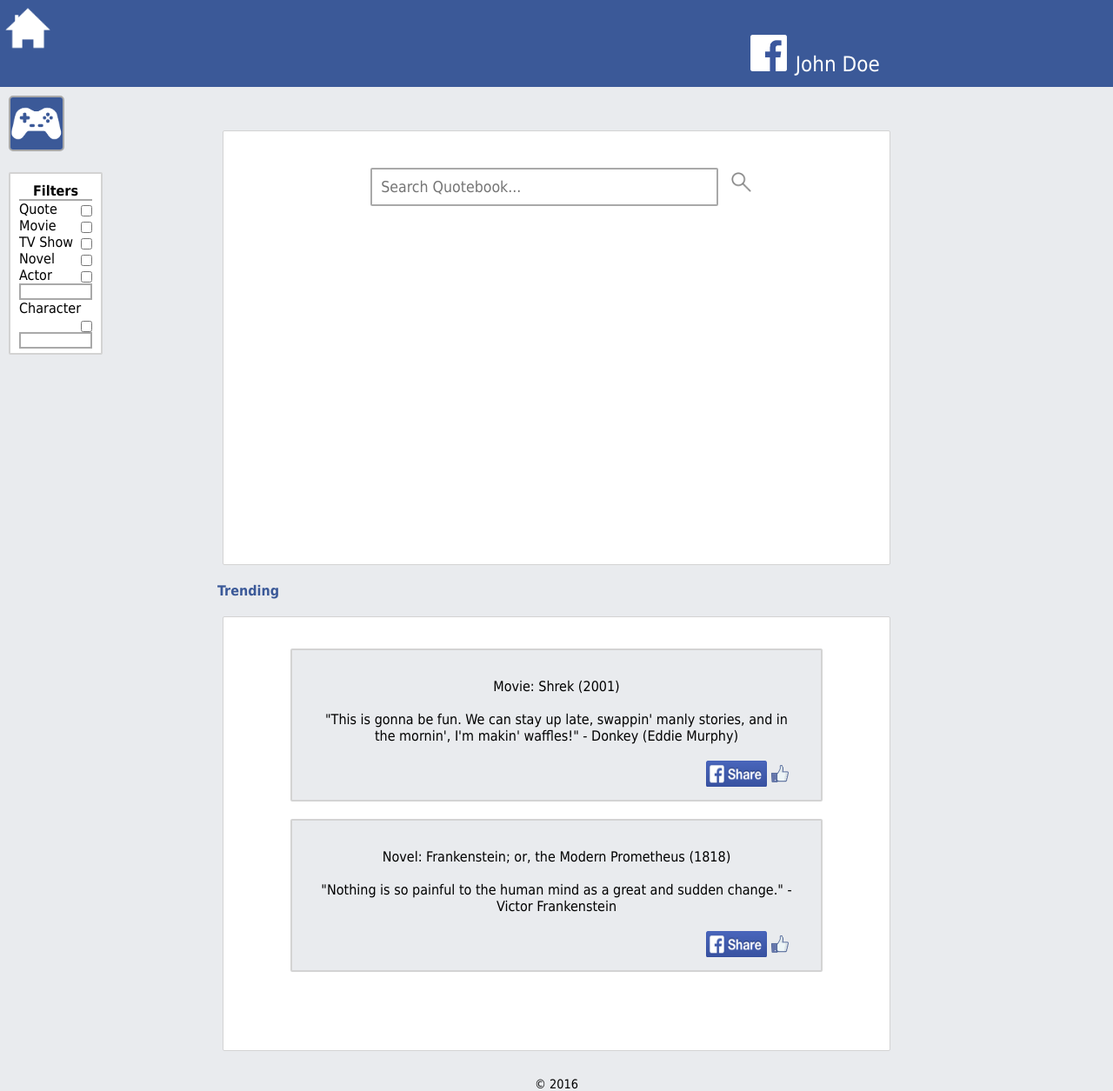
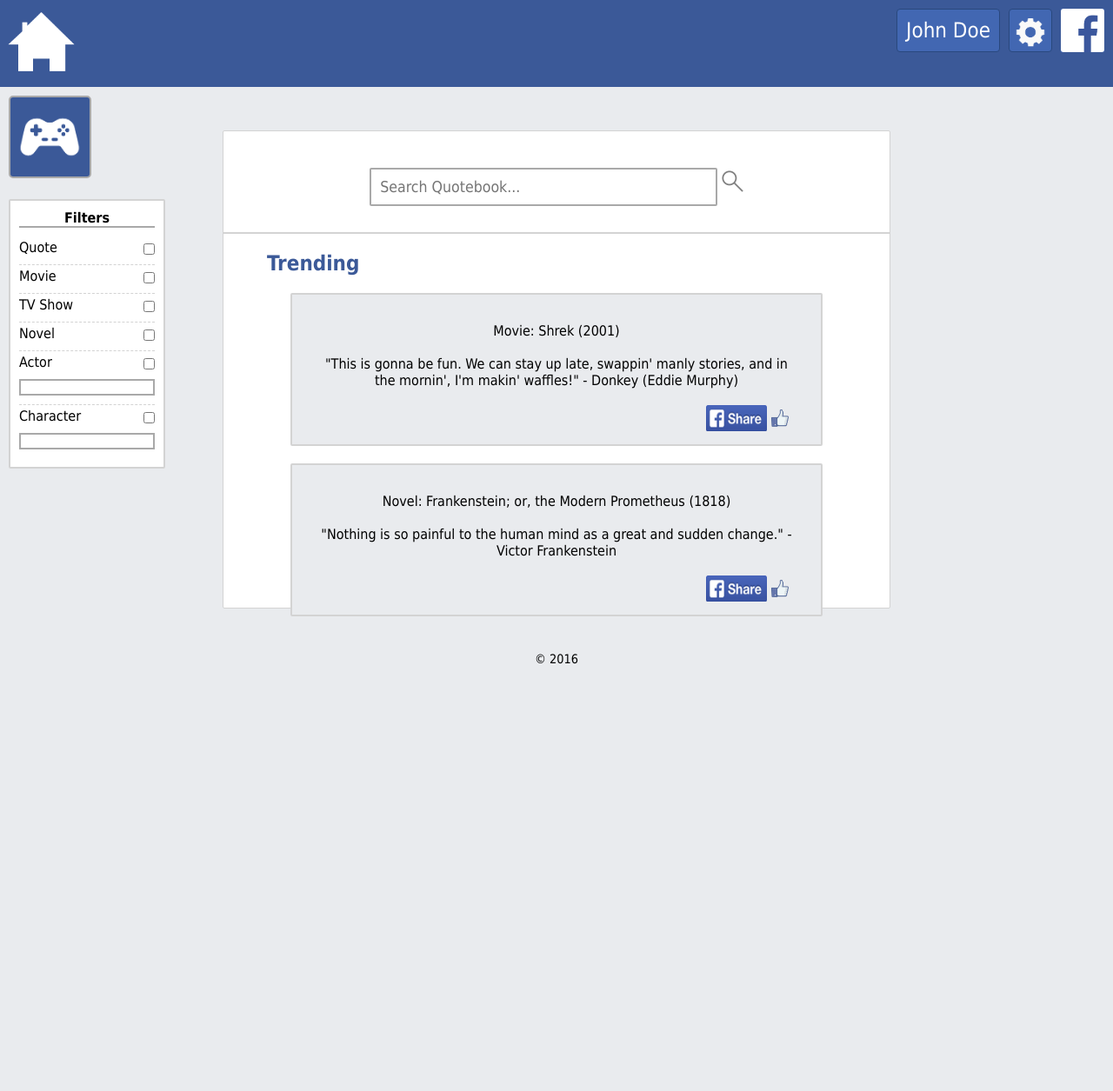
Before and after one commit to dannye/quotebook, a PHP site: page /html/home.html in a window 1280 px wide. Shown: the whole page at 87% size. After the commit the page ends 764 px from the top, so only its background shows below. Run offline with PHP 8.4, Linux system fonts and the light colour scheme.

Commit message:
Clean up  * clean up filter box  * move trending to main div  * clean up header

```diff
--- a/css/home.css
+++ b/css/home.css
@@ -1,18 +1,4 @@
-#page-home {
-	width: 60%;
-	min-width: 500px;
-	min-height: calc(100vh - 300px);
-	text-align: center;
-	border: 1px solid lightgray;
-	border-radius: 2px;
-	margin: 50px auto;
-	margin-bottom: 20px;
-	height: 13rem;
-	background-color: white;
-	padding: 2rem 0;
-}
-
-#page-home input#search {
+#page input#search {
 	color: black;
 	background-color: white;
 	border: 2px solid darkgray;
@@ -20,15 +6,18 @@
 	text-align: left;
 	min-width: 400px;
 	font-size: 1.1rem;
-	margin: 10px;
+	margin-top: 10px;
+	margin-bottom: 30px;
 	padding: 10px;
 }
 
 #trending-title {
 	color: rgb(59, 89, 152);
 	text-align: left;
-	background: rgb(233, 235, 238);
-	padding-left: 250px;
+	background: inherit;
+	padding-top: 20px;
+	padding-left: 50px;
+	border-top: 2px solid lightgray;
 }
 
 .fb-like {
@@ -45,24 +34,11 @@
 }
 
 .trending-div {
-	width: 60%;
-	min-width: 500px;
-	min-height: calc(100vh - 300px);
-	text-align: center;
-	border: 1px solid lightgray;
+	color: black;
+	width: 80%;
+	height: 11rem;
+	border: 2px solid lightgray;
 	border-radius: 2px;
 	margin: 20px auto;
-	height: 28rem;
-	background-color: white;
-	padding: 1rem 0;
+	padding: 2rem;
 }
-
-.inner-trending-div {
-	color: black;
-	 width: 80%;
-	 height: 11rem;
-	 border: 2px solid lightgray;
-	 border-radius: 2px;
-	 margin: 20px auto;
-	 padding: 2rem;
-}
--- a/css/site.css
+++ b/css/site.css
@@ -14,16 +14,26 @@
 	background-color: rgb(59, 89, 152);
 	width: 100%;
 	height: 100px;
-	max-height: 270px;
-	overflow: auto;
 }
 
 footer {
 	color: black;
+	width: 100%;
 	height: 10px;
 	font-size: 0.9rem;
 	text-align: center;
 	margin-top: 30px;
+}
+
+a {
+	text-decoration: none;
+	background-color: inherit;
+}
+
+#home-button {
+	height: 95px;
+	background-color: inherit;
+	float: left;
 }
 
 #title {
@@ -33,53 +43,76 @@
 	background-color: inherit;
 }
 
-#facebook-logo {
+#ribbon {
 	background-color: inherit;
-	width: 10%;
+	margin-left: 10px;
 	margin-right: 10px;
+	float: right;
 }
 
-#home-button {
-	width: 5%;
-	background-color: inherit;
-	float: left;
+#facebook-logo {
+	background-color: rgb(66, 103, 178);
+	width: 50px;
+	margin: 10px;
+	float: right;
 }
 
 #login-link {
-	background-color: inherit;
+	margin-top: 10px;
+	font-size: 1.5rem;
+	float: right;
+	color: white;
+	background-color: rgb(66, 103, 178);
+	border: 1px solid rgb(41, 72, 125);
+	border-radius: 4px;
+	padding: 10px;
+	vertical-align: middle;
+}
+
+#user {
+	margin-top: 10px;
+	font-size: 1.5rem;
+	float: right;
+	color: white;
+	background-color: rgb(66, 103, 178);
+	border: 1px solid rgb(41, 72, 125);
+	border-radius: 4px;
+	padding: 10px;
+	vertical-align: middle;
+}
+
+#gear {
+	background-color: rgb(66, 103, 178);
+	border: 1px solid rgb(41, 72, 125);
+	border-radius: 4px;
+	width: 50px;
+	margin-top: 10px;
 	margin-left: 10px;
-	text-decoration: none;
-	font-size: 1.5rem;
 	float: right;
 }
 
-#user {
-	background-color: inherit;
-	margin-left: 10px;
-	text-decoration: none;
-	font-size: 1.5rem;
-	float: right;
-}
-
-#gear {
-	background-color: inherit;
-	width: 2%;
-	margin-right: 10px;
-}
-
-a {
-	text-decoration: none;
-	background-color: inherit;
+#page {
+	width: 60%;
+	height: calc(100vh - 250px);
+	min-height: 500px;
+	text-align: center;
+	border: 1px solid lightgray;
+	border-radius: 2px;
+	margin: 50px auto;
+	background-color: white;
+	padding: 2rem 0;
 }
 
 #left-column {
 	float: left;
-	width: 10%;
+	width: 15%;
+	min-width: 200px;
 }
 
 #game-button {
-	width: 50%;
+	height: 95px;
 	background-color: rgb(59, 89, 152);
+	padding: 10px;
 	margin: 10px;
 	border: 2px solid darkgray;
 	border-radius: 5px;
@@ -95,7 +128,7 @@
 #filter-box {
 	color: black;
 	background-color: white;
-	height: 210px;
+	height: 310px;
 	margin: 10px;
 	padding: 10px;
 	border: 2px solid lightgray;
@@ -103,14 +136,23 @@
 }
 
 #magnifying-glass {
-	width: 3%;
+	height: 25px;
 	background-color: white;
 }
 
 .filter-check {
 	float: right;
 	margin-top: 5px;
-	padding: 5px;
+}
+
+.filter-label {
+	width: 100%;
+	float: left;
+	color: inherit;
+	background-color: inherit;
+	margin-top: 10px;
+	padding-top: 3px;
+	border-top: 1px dashed lightgray;
 }
 
 .filter-text {
@@ -119,4 +161,9 @@
 	background-color: white;
 	border: 2px solid darkgray;
 	width: 100%;
+	margin-top: 10px;
 }
+
+.filter-label:nth-child(2) {
+	border: 0;
+}
--- a/html/home.html
+++ b/html/home.html
@@ -1,4 +1,4 @@
-<!-- File: index.html -->
+<!-- File: home.html -->
 <!DOCTYPE HTML>
 <html lang="en">
 	<head>
@@ -11,10 +11,10 @@
 	<body>
 		<header>
 			<a href="home.html"><img alt="img" id="home-button" src="../images/home.png"/></a>
-			<section id="title"></section>
-			<div id="user">
-				<img alt="img" id="facebook-logo" src="../images/facebook.png"/>John Doe
-				<!-- <a href="../index.html"><img alt="img" id="gear" src="../images/gear.png"/></a> -->
+			<div class="ribbon">
+				<img alt="img" id="facebook-logo" src="../images/facebook.png" />
+				<a href="../index.html"><img alt="img" id="gear" src="../images/gear.png"/></a>
+				<div id="user" href="html/login.html">John Doe</div>
 			</div>
 		</header>
 
@@ -23,38 +23,34 @@
 			<br>
 			<div id="filter-box">
 				<h4 id="filter-header">Filters</h4>
-				Quote
-				<input type="checkbox" name="quote-check" class="filter-check"/><br>
-				Movie
-				<input type="checkbox" name="movie-check" class="filter-check"/><br>
-				TV Show
-				<input type="checkbox" name="tv-check" class="filter-check"/><br>
-				Novel
-				<input type="checkbox" name="novel-check" class="filter-check"/><br>
-				Actor
-				<input type="checkbox" name="actor-check" class="filter-check"/><br>
-				<input type="text" class="filter-text"><br>
-				Character
-				<input type="checkbox" name="char-check" class="filter-check"/><br>
-				<input type="text" class="filter-text"><br>
+				<div class="filter-label">Quote
+				<input type="checkbox" name="quote-check" class="filter-check"/></div>
+				<div class="filter-label">Movie
+				<input type="checkbox" name="movie-check" class="filter-check"/></div>
+				<div class="filter-label">TV Show
+				<input type="checkbox" name="tv-check" class="filter-check"/></div>
+				<div class="filter-label">Novel
+				<input type="checkbox" name="novel-check" class="filter-check"/></div>
+				<div class="filter-label">Actor
+				<input type="checkbox" name="actor-check" class="filter-check"/></div>
+				<input type="text" class="filter-text">
+				<div class="filter-label">Character
+				<input type="checkbox" name="char-check" class="filter-check"/></div>
+				<input type="text" class="filter-text">
 			</div>
 		</div>
 
-		<div id="page-home">
+		<div id="page">
 			<input type="text" id="search" name="search" placeholder="Search Quotebook..."/>
 			<a href="search.html"><img alt="img" id="magnifying-glass" src="../images/magnifying_glass.png"/></a>
-		</div>
-
-		<h4 id="trending-title">Trending</h4>
-
-		<div class="trending-div">
-			<div class="inner-trending-div">
+			<h2 id="trending-title">Trending</h2>
+			<div class="trending-div">
 			Movie: Shrek (2001)<br><br>
 			"This is gonna be fun. We can stay up late, swappin' manly stories, and in the mornin', I'm makin' waffles!" - Donkey (Eddie Murphy)<br><br>
 			<img alt="like" class="fb-like" src="../images/facebook_like_thumb.png"/>
 			<img alt="share" class="fb-share" src="../images/facebook_share.png"/>
 			</div>
-			<div class="inner-trending-div">
+			<div class="trending-div">
 			Novel: Frankenstein; or, the Modern Prometheus (1818)<br><br>
 			"Nothing is so painful to the human mind as a great and sudden change." - Victor Frankenstein<br><br>
 			<img alt="like" class="fb-like" src="../images/facebook_like_thumb.png"/>
```
Also changed, not shown: css/game.css (+0 -15 lines), css/index.css (+2 -15 lines), css/login.css (+1 -14 lines), css/quote.css (deleted, +0 -12 lines), css/search.css (deleted, +0 -15 lines), html/game.html (+6 -8 lines), html/gameover.html (+6 -6 lines), html/login.html (+5 -4 lines), html/question1.html (+6 -6 lines), html/quote.html (+21 -7 lines), html/search.html (+21 -7 lines), html/search_10.html (+21 -7 lines), html/search_actor.html (+21 -7 lines), html/search_post.html (deleted, +0 -38 lines), 1 more files.
